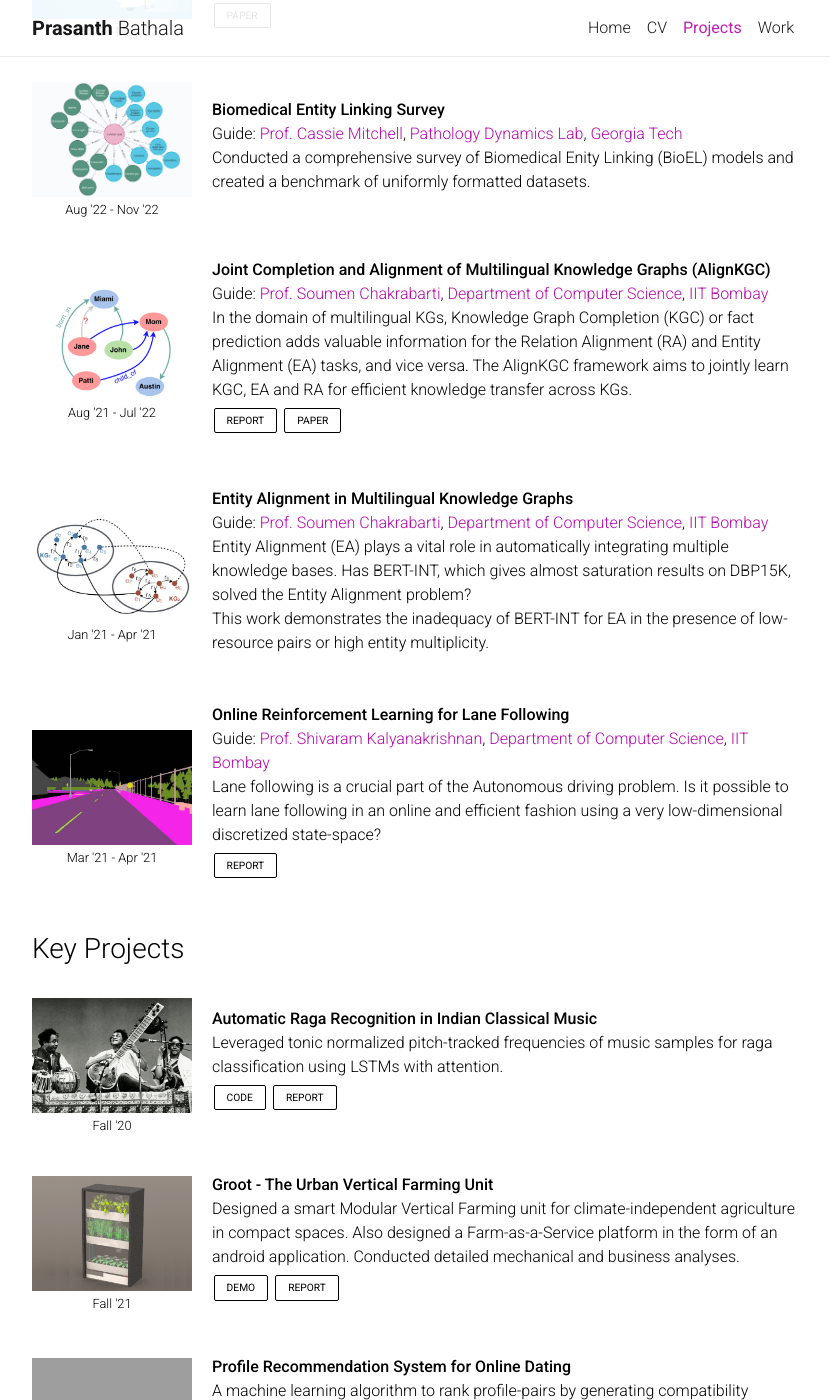
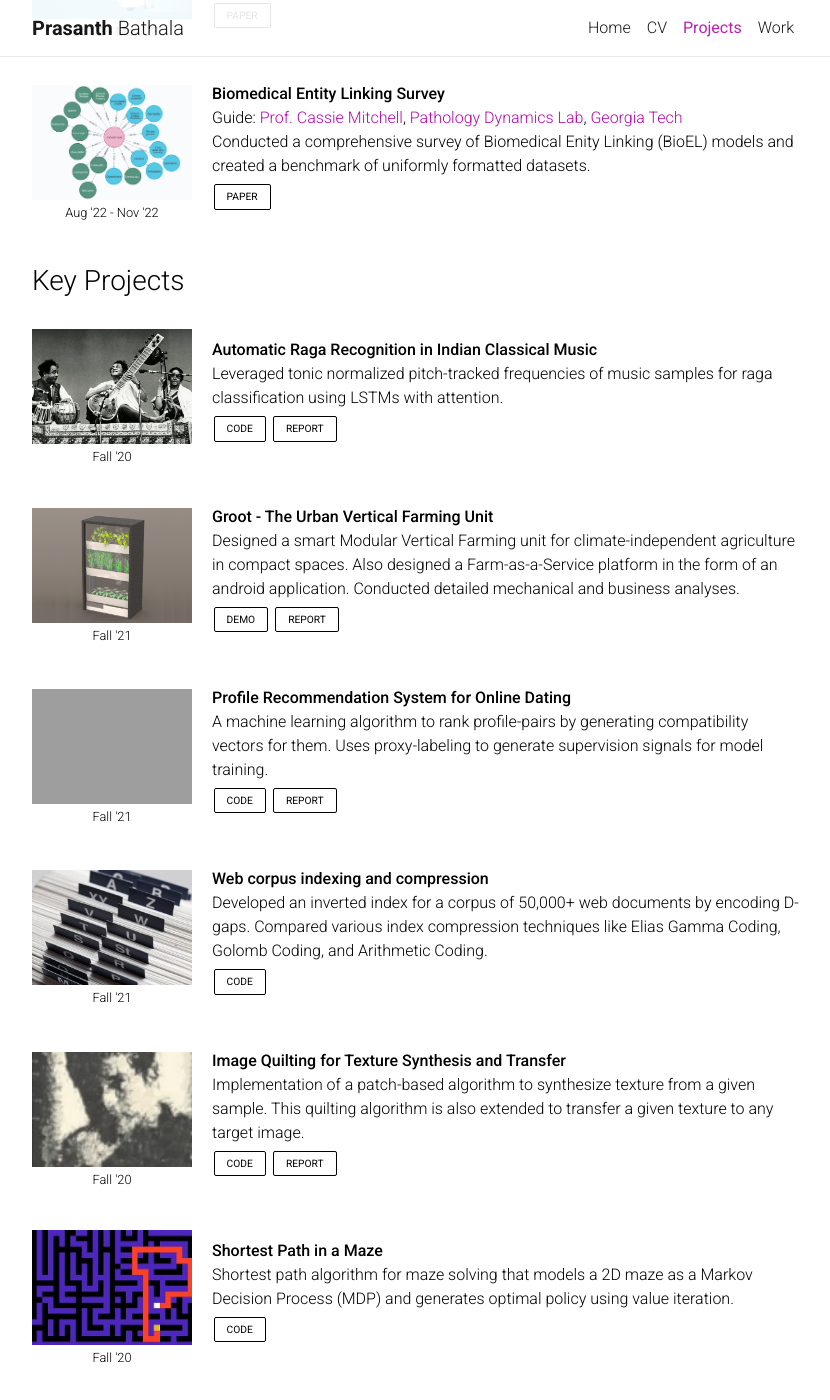
Before and after one commit to prasbathala/prasbathala.github.io, a Jekyll site: the page built from _pages/projects.md, in a window 1280 px wide and 1400 px high, scrolled down 684 px. Shown: the whole window, without its empty margins (223-1053 px from the left). Built offline with Jekyll 4.4.1, drawn with Linux system fonts in a browser that asks for light colours; nearby versions of some CDN libraries; comment, search, counter and statistics services are not loaded; a style sheet for code colours, icons or effects is not loaded; grey boxes are pictures that could not be loaded.

Commit message:
Updated Research

```diff
--- a/_data/research.yml
+++ b/_data/research.yml
@@ -52,46 +52,4 @@
     demo:
     blog:
     report:
-    paper:
-
-- title: Joint Completion and Alignment of Multilingual Knowledge Graphs (AlignKGC)
-  guide: <a href="https://www.cse.iitb.ac.in/~soumen/">Prof. Soumen Chakrabarti</a>, <a href="https://www.cse.iitb.ac.in/">Department of Computer Science</a>, <a href="https://www.iitb.ac.in/">IIT Bombay </a>
-  image:
-    src: /assets/img/research/alignkgc.png
-    alt:
-  date: Aug '21 - Jul '22
-  description: In the domain of multilingual KGs, Knowledge Graph Completion (KGC) or fact prediction adds valuable information for the Relation Alignment (RA) and Entity Alignment (EA) tasks, and vice versa. The AlignKGC framework aims to jointly learn KGC, EA and RA for efficient knowledge transfer across KGs.
-  links:
-    code:
-    demo:
-    blog:
-    report: /assets/pdf/research/btp_report.pdf
-    paper: https://aclanthology.org/2022.emnlp-main.817/
-
-- title: Entity Alignment in Multilingual Knowledge Graphs
-  guide: <a href="https://www.cse.iitb.ac.in/~soumen/">Prof. Soumen Chakrabarti</a>, <a href="https://www.cse.iitb.ac.in/">Department of Computer Science</a>, <a href="https://www.iitb.ac.in/">IIT Bombay </a>
-  image:
-    src: /assets/img/research/ea_bertint.png
-    alt:
-  date: Jan '21 - Apr '21
-  description: Entity Alignment (EA) plays a vital role in automatically integrating multiple knowledge bases. Has BERT-INT, which gives almost saturation results on DBP15K, solved the Entity Alignment problem? <br> This work demonstrates the inadequacy of BERT-INT for EA in the presence of  low-resource pairs or high entity multiplicity.
-  links:
-    code:
-    demo:
-    blog:
-    report:
-    paper:
-
-- title: Online Reinforcement Learning for Lane Following
-  guide: <a href="https://www.cse.iitb.ac.in/~shivaram/">Prof. Shivaram Kalyanakrishnan</a>, <a href="https://www.cse.iitb.ac.in/">Department of Computer Science</a>, <a href="https://www.iitb.ac.in/">IIT Bombay </a>
-  image:
-    src: /assets/img/research/cs748_lanefollowing.jpg
-    alt:
-  date: Mar '21 - Apr '21
-  description: Lane following is a crucial part of the Autonomous driving problem. Is it possible to learn lane following in an online and efficient fashion using a very low-dimensional discretized state-space?
-  links:
-    code:
-    demo:
-    blog:
-    report: /assets/pdf/research/cs748_lanefollowing.pdf
-    paper:
+    paper: https://aclanthology.org/2023.emnlp-main.893/
```
